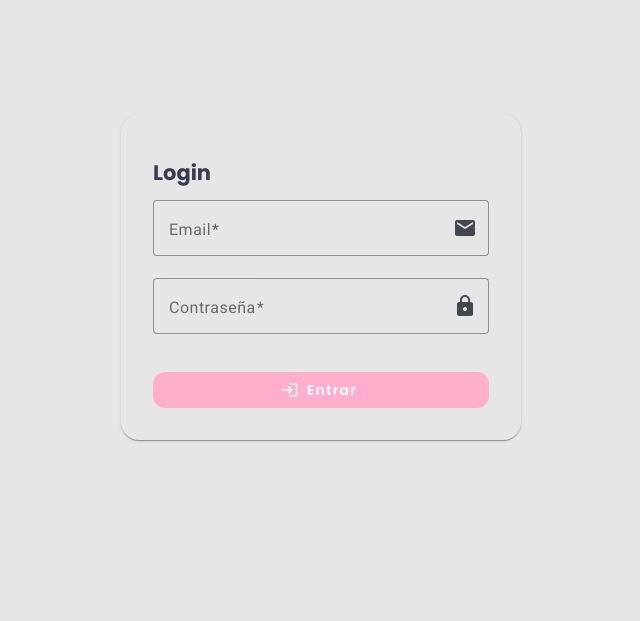
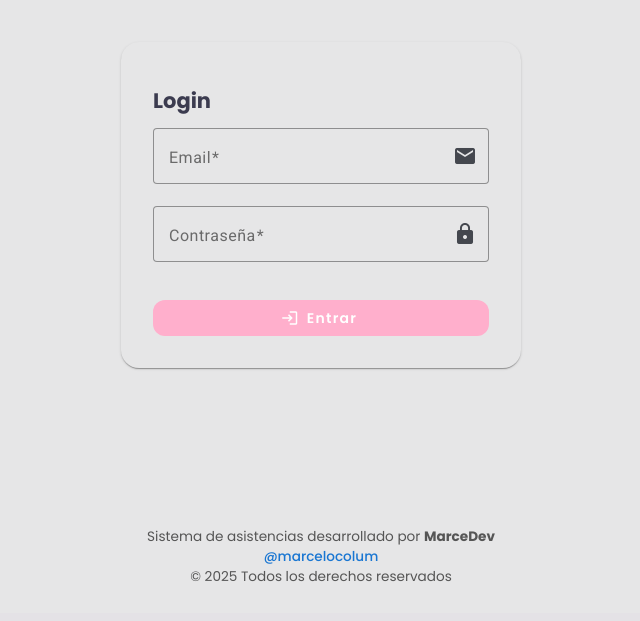
Before and after one commit to furiac3lta/attendance_front, an Angular app: page /login in a window 1280 px wide. Shown: the part 187-808 px from the top of the page, without its empty margins (319-959 px from the left). Built offline with nearby package versions, Linux system fonts and the light colour scheme.

Commit message:
fix login css 1

```diff
--- a/src/app/features/auth/login.page.html
+++ b/src/app/features/auth/login.page.html
@@ -27,4 +27,13 @@
 
   </mat-card>
 
+
 </div>
+<!-- 🌟 Footer de créditos (fuera del wrapper) -->
+<footer class="login-footer">
+  <p>
+    Sistema de asistencias desarrollado por <strong>MarceDev</strong><br>
+    <a href="https://instagram.com/marcelocolum" target="_blank">@marcelocolum</a><br>
+    © 2025 Todos los derechos reservados
+  </p>
+</footer>
--- a/src/styles.css
+++ b/src/styles.css
@@ -309,15 +309,18 @@ button[mat-raised-button]:hover {
 }
 /* ======================================================= */
 /* Contenedor principal */
+/* 💡 Ajustado para navbar + footer visibles sin scroll */
 .login-wrapper {
+  min-height: calc(100vh - 64px); /* resta el alto del navbar */
   display: flex;
+  flex-direction: column;
   justify-content: center;
   align-items: center;
-  height: 100vh; /* ocupa toda la pantalla */
-  background: var(--card-bg, #f3f3f3); /* opcional: color de fondo */
-  padding: 1rem;
+  background: var(--card-bg, #f3f3f3);
+  padding-bottom: 80px; /* espacio para el footer fijo */
   box-sizing: border-box;
 }
+
 
 /* Tarjeta de login */
 .login-card {
@@ -346,3 +349,33 @@ button[mat-raised-button]:hover {
   background: #1e1e1e;
   color: #fff;
 }
+/* ⚓ Footer siempre abajo */
+.login-footer {
+  position: fixed;
+  bottom: 0;
+  left: 0;
+  width: 100%;
+  text-align: center;
+  font-size: 0.85rem;
+  color: #555;
+  padding: 0.8rem 0;
+  background: transparent; /* se ve natural sobre el fondo */
+}
+
+.login-footer a {
+  text-decoration: none;
+  color: #1976d2;
+  font-weight: 500;
+}
+
+.login-footer a:hover {
+  text-decoration: underline;
+}
+
+.dark-theme .login-footer {
+  color: #bbb;
+}
+
+.dark-theme .login-footer a {
+  color: #90caf9;
+}
```
